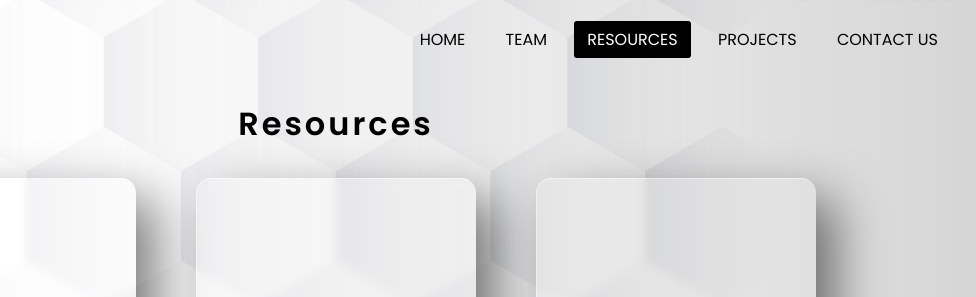
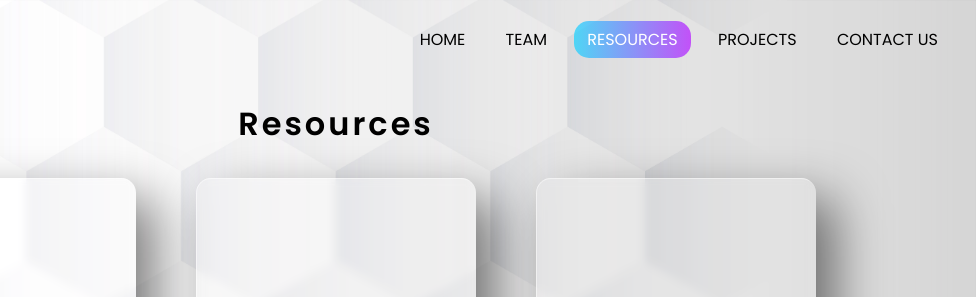
Before and after one commit to Sat02yam/Quanta-Resources, a plain HTML site: page index.html in a window 1280 px wide. Shown: the top 297 px of the page, 304-1280 px from the left. Drawn offline with Linux system fonts and the light colour scheme.

Commit message:
Gradient applied for Hovering button

```diff
--- a/css/main.scss
+++ b/css/main.scss
@@ -49,7 +49,8 @@ nav ul li a{
 }
 
 a.active, .navbtn:hover{
-    background: black;
+    background: linear-gradient(90deg, rgba(33, 212, 253, 0.75) 0%, rgba(183, 33, 255, 0.75) 100%);
+    border-radius: 15px;
     color: white;
 }
 
```
Also changed, not shown: css/main.css, 1 other file.
